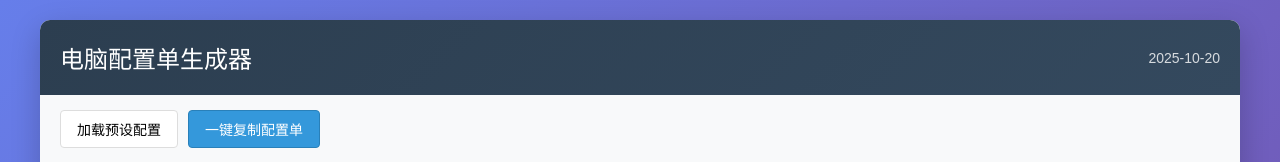
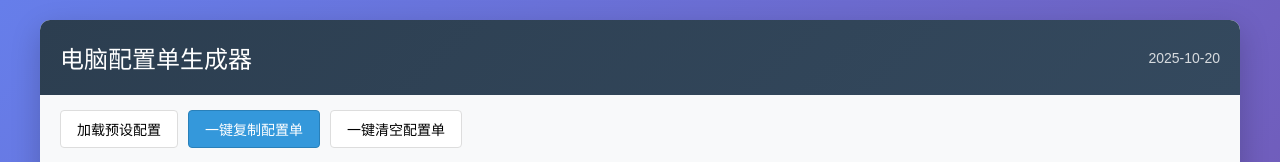
Before and after one commit to yoky1628/pc-config-site, a plain HTML site: page index.html in a window 1280 px wide. Shown: the top 162 px of the page. Drawn offline with Linux system fonts and the light colour scheme.

Commit message:
Update index.html

```diff
--- a/index.html
+++ b/index.html
@@ -19,6 +19,7 @@
             <div class="controls">
                 <button id="loadPreset" class="btn">加载预设配置</button>
                 <button id="copyConfig" class="btn primary">一键复制配置单</button>
+                <button id="clearAll" class="btn">一键清空配置单</button>
             </div>
 
             <div class="table-container">
```
